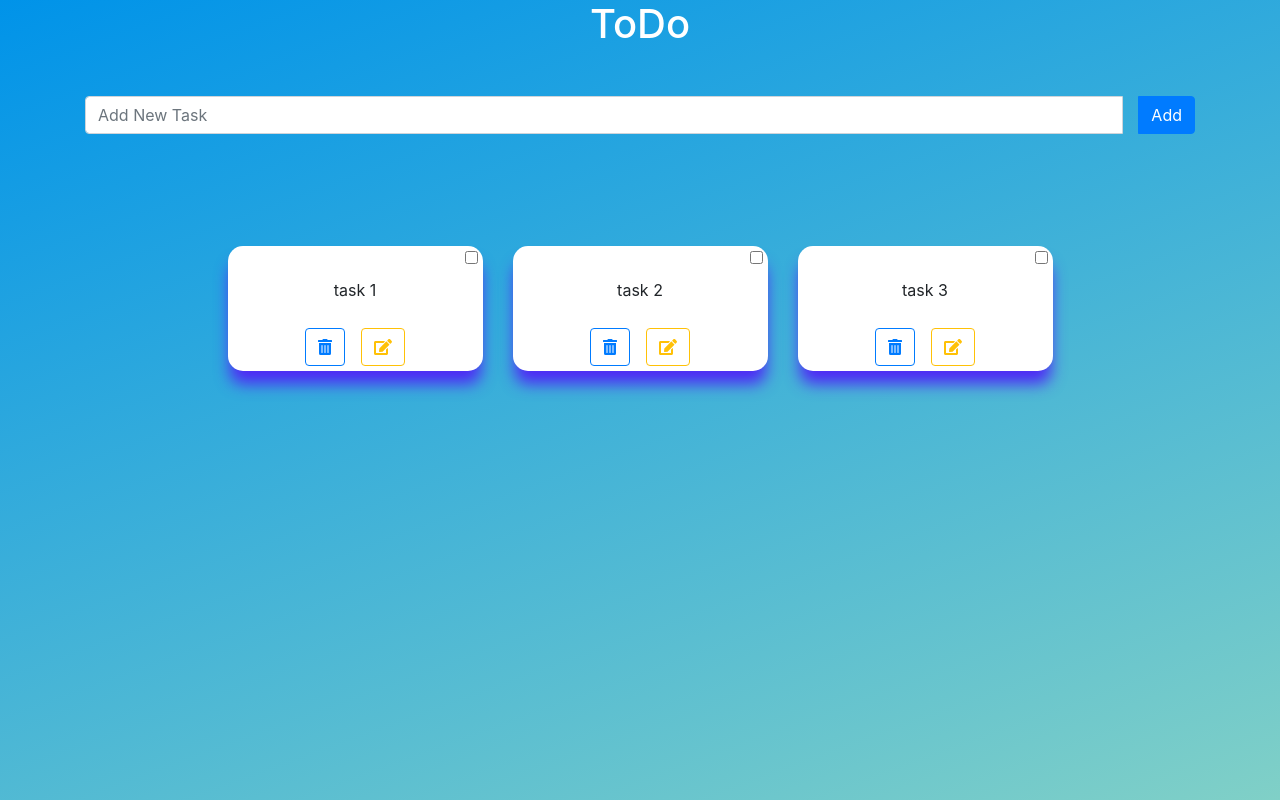
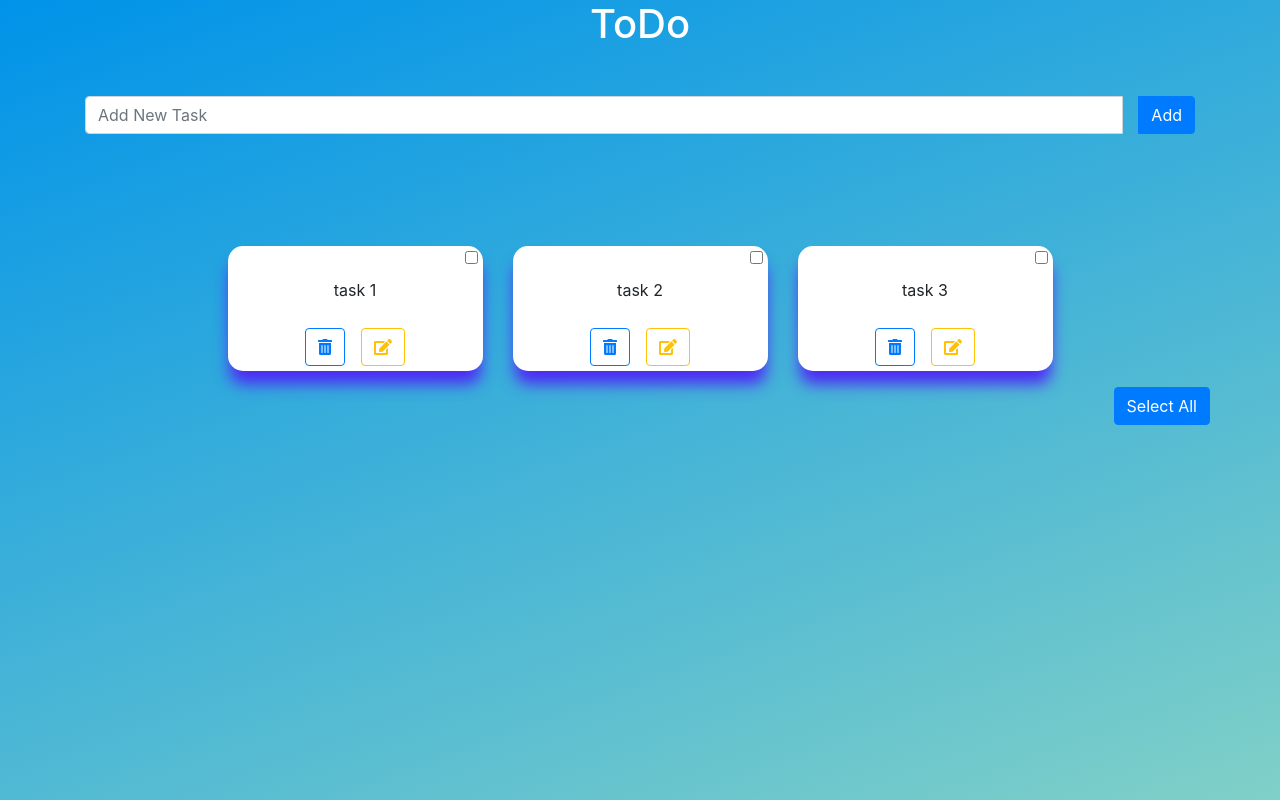
Before and after one commit to RafoSimonyan7/react-beg-06, a React (Create React App) app: page / in a window 1280 px wide. Built offline with nearby package versions, Linux system fonts and the light colour scheme.

Commit message:
lesson-12

```diff
--- a/src/components/NewTask/NewTask.jsx
+++ b/src/components/NewTask/NewTask.jsx
@@ -3,9 +3,16 @@ import s from "./NewTask.module.css";
 import { Button } from "react-bootstrap";
 import { FontAwesomeIcon } from "@fortawesome/react-fontawesome";
 import { faTrashAlt, faEdit } from "@fortawesome/free-solid-svg-icons";
-import {memo} from "react"
+import { memo } from "react";
 
-const NewTask = ({ task, handleDelete, toggleCheckedTask, isTasksChecked, checkedTask }) => {
+const NewTask = ({
+  task,
+  handleDelete,
+  toggleCheckedTask,
+  isTasksChecked,
+  checkedTask,
+  checked
+}) => {
   const deleteTask = (e) => {
     handleDelete(task._id);
   };
@@ -14,15 +21,15 @@ const NewTask = ({ task, handleDelete, toggleCheckedTask, isTasksChecked, checke
     toggleCheckedTask(task._id);
   };
 
-  const classes = [s.mainTasks]
+  const classes = [s.mainTasks];
   if (checkedTask) {
-    classes.push(s.checked)
+    classes.push(s.checked);
   }
 
   return (
     <div className={classes.join(" ")}>
       <div className={s.checkbox}>
-        <input type="checkbox" onClick={toggleCheck} />
+        <input type="checkbox" onChange={toggleCheck} checked={checked} />
       </div>
       <div className={s.contentInfo}>
         <p>{task.title}</p>
--- a/src/components/ToDo/ToDo.jsx
+++ b/src/components/ToDo/ToDo.jsx
@@ -22,6 +22,7 @@ class ToDo extends Component {
       },
     ],
     checkedTasks: new Set(),
+    isAllTasksChecked: false,
   };
 
   handleSubmit = (value) => {
@@ -29,6 +30,7 @@ class ToDo extends Component {
     tasks.push({
       _id: idGenerator(),
       title: value,
+      isChecked: false,
     });
     this.setState({
       tasks,
@@ -65,10 +67,24 @@ class ToDo extends Component {
     });
   };
 
+  handleCheckedAllTasks = () => {
+    const { tasks, isAllTasksChecked } = this.state;
+    let checkedTasks = new Set();
+    if (!isAllTasksChecked) {
+      checkedTasks = new Set(this.state.checkedTasks);
+      tasks.forEach((task) => {
+        checkedTasks.add(task._id);
+      });
+    }
+    this.setState({
+      checkedTasks,
+      isAllTasksChecked: !isAllTasksChecked,
+    });
+  };
+
   render() {
     const tasks = this.state.tasks.map((task) => {
       return (
-
         <Col key={task._id} className="mt-3" xs={12} sm={6} md={4} lg={3}>
           <NewTask
             key={task._id}
@@ -77,9 +93,9 @@ class ToDo extends Component {
             toggleCheckedTask={this.toggleCheckedTask}
             isTasksChecked={!!this.state.checkedTasks.size}
             checkedTask={this.state.checkedTasks.has(task._id)}
+            checked={this.state.checkedTasks.has(task._id)}
           />
         </Col>
-
       );
     });
 
@@ -97,13 +113,14 @@ class ToDo extends Component {
         <Row className="mt-5 d-flex justify-content-center">
           {tasks.length ? tasks : <p className={s.emptyText}>Tasks is empty</p>}
         </Row>
-        {/* <Row className="justify-content-end">
+        <Row className="justify-content-end mt-3">
           <Button
             variant="primary"
+            onClick={this.handleCheckedAllTasks}
           >
-            Select All
+            {this.state.isAllTasksChecked? "Remove checked" : "Select All"}
           </Button>
-        </Row> */}
+        </Row>
         {!!this.state.checkedTasks.size ? (
           <Row className="mt-5 justify-content-center">
             <Button
```
